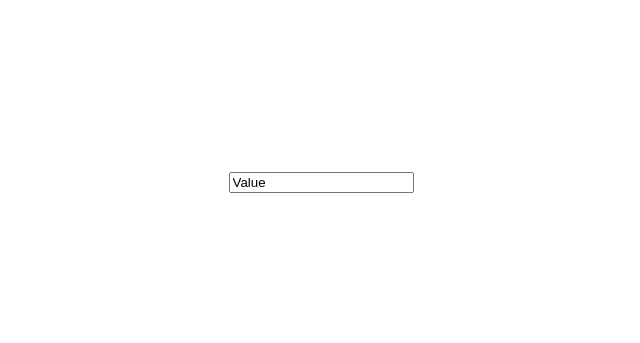
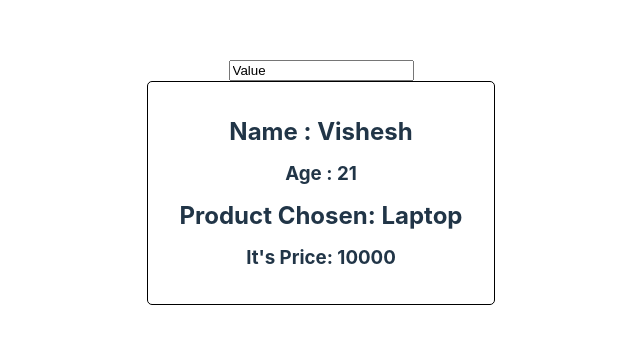
Before and after one commit to devanshu-patel12/gittesting, a React (Vite) app in the folder VisheshReact/: page / in a window 1280 px wide. Shown: the part 219-562 px from the top of the page, without its empty margins (319-959 px from the left). Built offline with nearby package versions, Linux system fonts and the light colour scheme.

Commit message:
Conflict resolved

```diff
--- a/VisheshReact/src/App.tsx
+++ b/VisheshReact/src/App.tsx
@@ -1,6 +1,8 @@
-import { useCallback, useMemo } from "react";
 import SanchitComponent from "./components/sanchit-component.tsx";
 import "./App.css";
+import { useCallback, useMemo } from 'react'
+import './App.css'
+import { Card } from './components';
 
 function App() {
   const name: string = useMemo((): string => 'Vishesh', []);
@@ -10,9 +12,11 @@ function App() {
   const b = "New Line"
   console.log(b);
 
+  const getName: () => string = useCallback(() => name, []);
   return (
     <>
       <SanchitComponent />
+      <Card name={getName()} age={21} productName="Laptop" productPrice={10000} />
     </>
   );
 }
--- /dev/null
+++ b/VisheshReact/src/components/Card/Card.css
@@ -0,0 +1,14 @@
+.card{
+    border: 1px solid black;
+    border-radius: 5px;
+    width: max-content;
+    height: max-content;
+    display: flex;
+    flex-direction: column;
+    justify-content: center;
+    align-items: center;
+    gap: 10px;
+}
+h1,h2,h3{
+    margin: 0;
+}
--- /dev/null
+++ b/VisheshReact/src/components/Card/Card.tsx
@@ -0,0 +1,23 @@
+import './Card.css'
+type CardPropsType = {
+    name: string
+    age: number
+    productName: string
+    productPrice: number
+}
+function Card({ name, age, productName, productPrice }: CardPropsType) {
+
+    return (
+        <>
+            <div className="card">
+                <h2>Name : {name}</h2>
+                <h3>Age : {age}</h3>
+                <h2>Product Chosen: {productName}</h2>
+                <h3>It's Price: {productPrice}</h3>
+            </div>
+
+        </>
+    )
+}
+
+export default Card
--- /dev/null
+++ b/VisheshReact/src/components/Card/index.ts
@@ -0,0 +1,2 @@
+import Card from "./Card";
+export default Card;
--- /dev/null
+++ b/VisheshReact/src/components/index.ts
@@ -0,0 +1,2 @@
+import Card from "./Card";
+export { Card }
```
